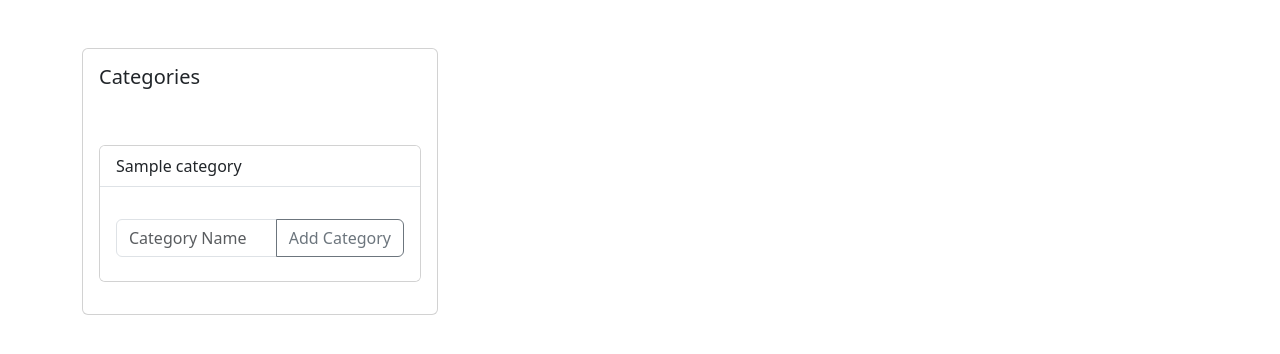
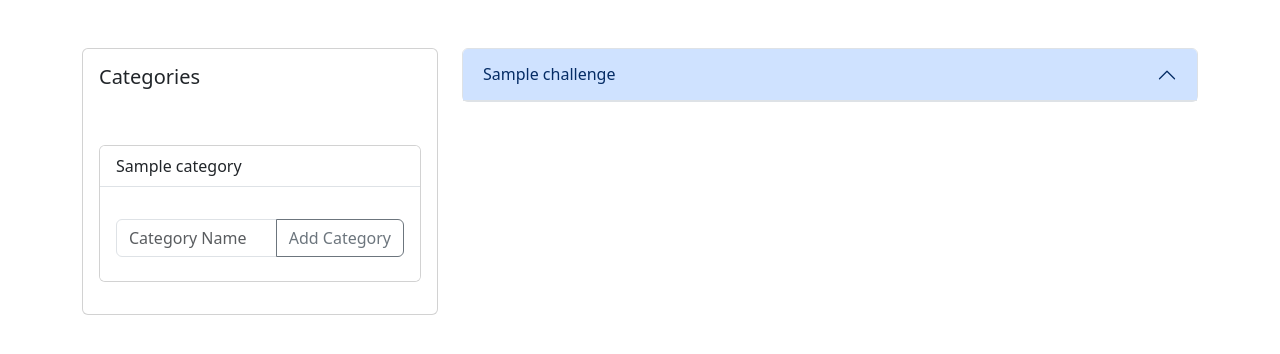
Before and after one commit to Minejerik/ctf_website, a Python web app: template templates/admin/challenges.html in a window 1280 px wide. Shown: the part 56-410 px from the top of the page. Run offline with Jinja, Linux system fonts and the light colour scheme; the template is opened without the code that fills it: most values are stand-ins (such as "Sample title", 1, 10 or a date in 2020).

Commit message:
working on challenges on admin side

```diff
--- a/templates/admin/challenges.html
+++ b/templates/admin/challenges.html
@@ -32,7 +32,24 @@ Admin Challenges
                 </div>
             </div>
         </div>
-        <div class="col"></div>
+        <div class="col">
+            <div class="accordion" id="challengeAccordian">
+                {% for challenge in challenges %}
+                    <div class="accordion-item">
+                        <h2 class="accordion-header">
+                        <button class="accordion-button" type="button" data-bs-toggle="collapse" data-bs-target="#collapse{{challenges.index(challenge)}}" aria-expanded="true" aria-controls="collapse{{challenges.index(challenge)}}">
+                            {{challenge.name}}
+                        </button>
+                        </h2>
+                        <div id="collapse{{challenges.index(challenge)}}" class="accordion-collapse collapse" data-bs-parent="#challengeAccordian">
+                        <div class="accordion-body">
+                            <strong>This is the first item's accordion body.</strong> It is shown by default, until the collapse plugin adds the appropriate classes that we use to style each element. These classes control the overall appearance, as well as the showing and hiding via CSS transitions. You can modify any of this with custom CSS or overriding our default variables. It's also worth noting that just about any HTML can go within the <code>.accordion-body</code>, though the transition does limit overflow.
+                        </div>
+                        </div>
+                    </div>
+                {% endfor %}
+            </div>
+        </div>
     </div>
 </div>
 <script>
```
